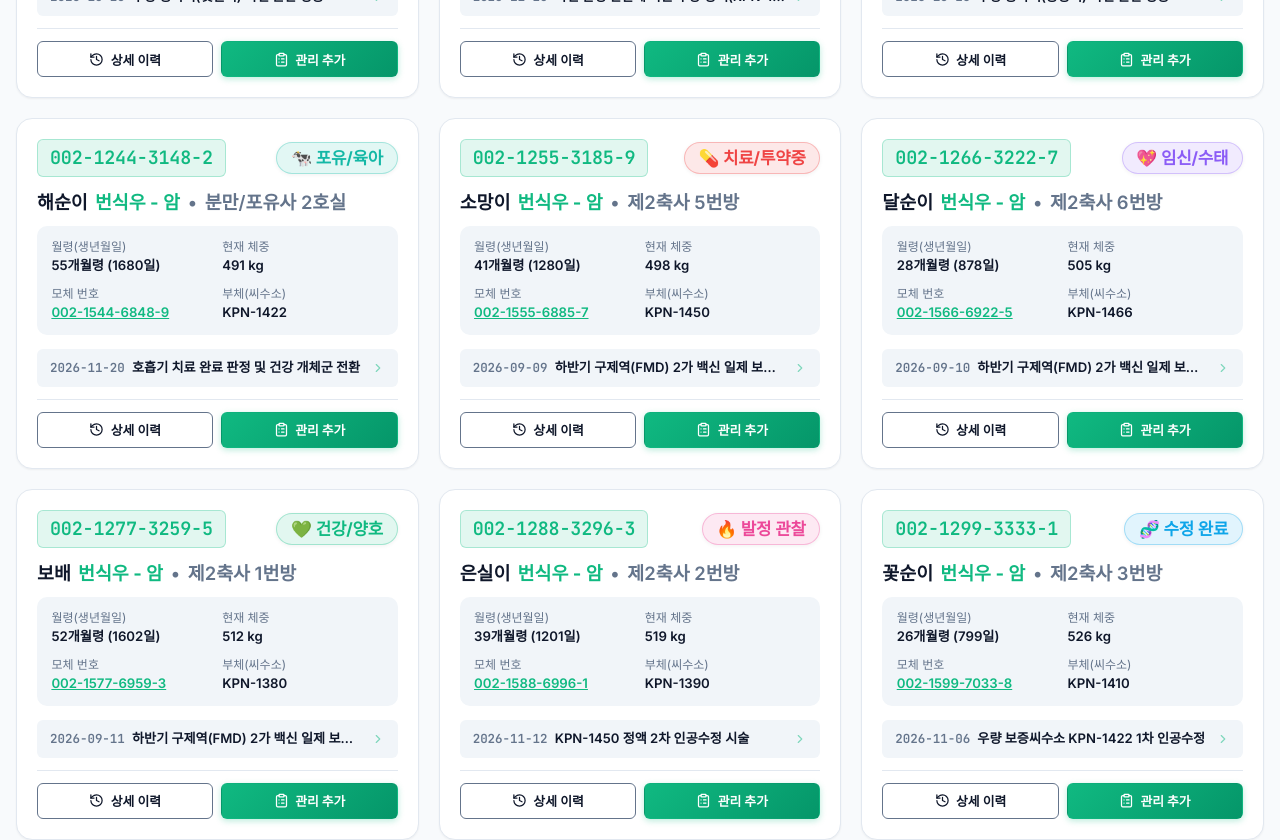
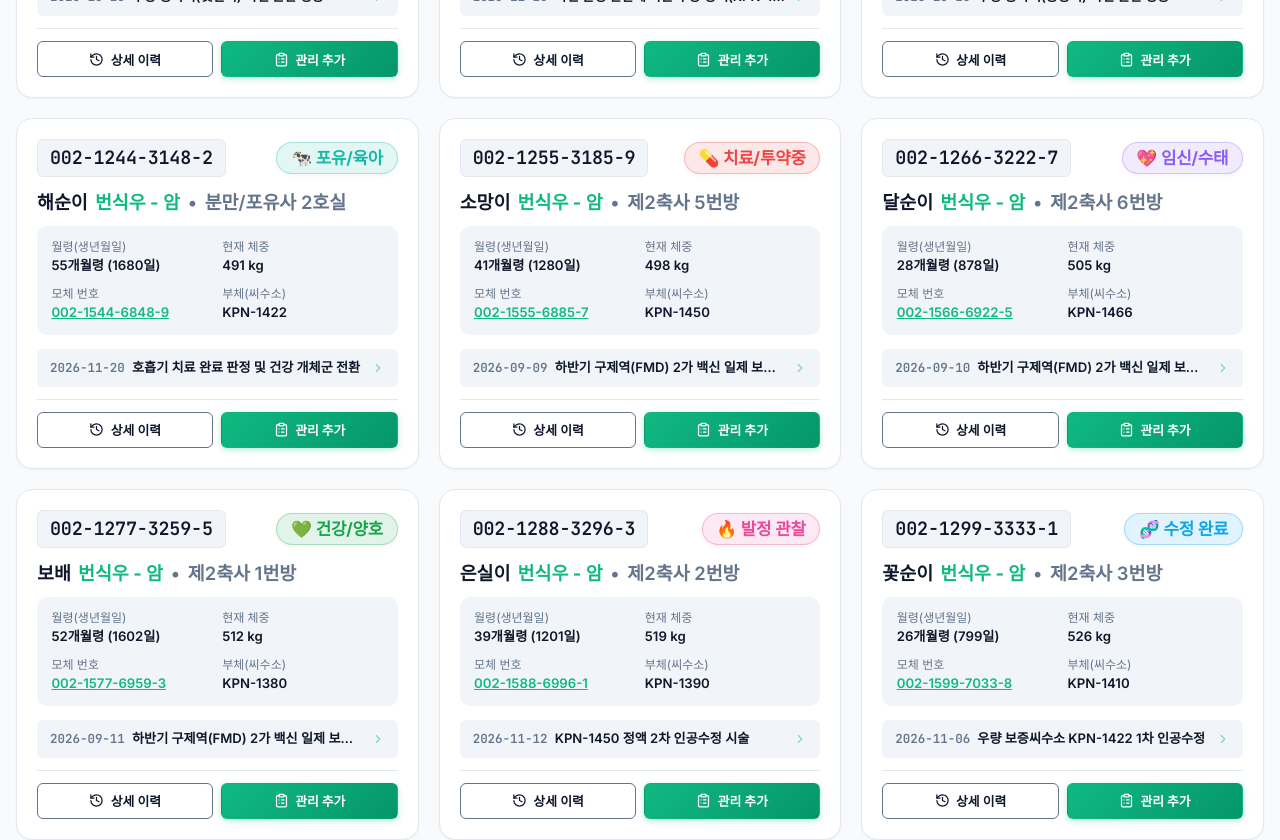
Before and after one commit to sysmedic/happy-farm, a React (Vite) app: page / in a window 1280 px wide. Shown: the part 760-1600 px from the top of the page. Built offline with nearby package versions, Linux system fonts and the light colour scheme; a web font is replaced by a local one.

Commit message:
feat: A안 테마 컬러 최적화 - 이표번호 쿨그레이 정돈, 건강상태 리프그린 분리 및 백신 뱃지 청록 톤 정돈

```diff
--- a/src/components/entities/EntityList.jsx
+++ b/src/components/entities/EntityList.jsx
@@ -43,7 +43,7 @@ const ALL_DASHBOARD_CARDS = [
   { id: 'inseminated', label: '수정 완료', icon: '🧬', color: '#0ea5e9', bg: 'rgba(14, 165, 233, 0.15)', desc: '인공수정 후 임신 확인 대기 (21일 재발정 관찰)' },
   { id: 'nursing', label: '포유/육아', icon: '🐄', color: '#14b8a6', bg: 'rgba(20, 184, 166, 0.15)', desc: '분만 후 젖먹이는 어미소 및 자우' },
   { id: 'scheduled_ship', label: '출하 예정', icon: '🚛', color: '#3b82f6', bg: 'rgba(59, 130, 246, 0.15)', desc: '도축 및 경매 출하 예정 개체' },
-  { id: 'healthy', label: '건강/양호', icon: '💚', color: '#10b981', bg: 'rgba(16, 185, 129, 0.15)', desc: '특이 질환 없이 건강한 정상 개체' },
+  { id: 'healthy', label: '건강/양호', icon: '💚', color: '#16a34a', bg: 'rgba(22, 163, 74, 0.15)', desc: '특이 질환 없이 건강한 정상 개체' },
   { id: 'shipped', label: '출하 완료', icon: '🏷️', color: '#64748b', bg: 'rgba(100, 116, 139, 0.15)', desc: '농장에서 출하 완료된 종료 개체' },
   { id: 'deceased', label: '폐사/도태', icon: '🪦', color: '#475569', bg: 'rgba(71, 85, 105, 0.15)', desc: '질병 또는 사고로 폐사된 종료 개체' },
 ];
--- a/src/index.css
+++ b/src/index.css
@@ -452,9 +452,15 @@ a:hover {
 }
 
 .badge-healthy {
-  background: rgba(16, 185, 129, 0.12);
-  color: #10b981;
-  border: 1px solid rgba(16, 185, 129, 0.3);
+  background: rgba(22, 163, 74, 0.12);
+  color: #16a34a;
+  border: 1px solid rgba(22, 163, 74, 0.28);
+}
+
+[data-theme='dark'] .badge-healthy {
+  background: rgba(34, 197, 94, 0.15);
+  color: #4ade80;
+  border: 1px solid rgba(34, 197, 94, 0.35);
 }
 
 .badge-in_heat {
@@ -513,9 +519,15 @@ a:hover {
 
 /* Category Badges for Care Logs */
 .badge-cat-vaccine {
-  background: rgba(16, 185, 129, 0.15);
-  color: #059669;
-  border: 1px solid rgba(16, 185, 129, 0.3);
+  background: rgba(13, 148, 136, 0.12);
+  color: #0d9488;
+  border: 1px solid rgba(13, 148, 136, 0.28);
+}
+
+[data-theme='dark'] .badge-cat-vaccine {
+  background: rgba(20, 184, 166, 0.15);
+  color: #2dd4bf;
+  border: 1px solid rgba(20, 184, 166, 0.35);
 }
 
 .badge-cat-treatment {
@@ -1029,13 +1041,13 @@ a:hover {
   font-family: var(--font-mono);
   font-size: 1.15rem;
   font-weight: 800;
-  color: var(--color-primary);
-  background: var(--color-primary-light);
+  color: var(--text-main);
+  background: var(--bg-card-subtle);
   height: 38px;
   box-sizing: border-box;
   padding: 0 0.75rem;
   border-radius: var(--radius-sm);
-  border: 1px solid var(--color-primary-border);
+  border: 1px solid var(--border-color);
   letter-spacing: -0.01em;
   cursor: pointer;
   white-space: nowrap;
@@ -1043,11 +1055,13 @@ a:hover {
   align-items: center;
   justify-content: center;
   line-height: 1;
+  transition: all 0.2s ease;
 }
 
 .entity-ear-tag:hover {
-  background: var(--color-primary);
-  color: #ffffff;
+  background: var(--color-primary-light);
+  color: var(--color-primary);
+  border-color: var(--color-primary);
 }
 
 /* 개체 상세 모달 헤더 내 이표번호 박스는 순수 정적 정보 뱃지 (손가락 커서 및 호버 반전 제거) */
@@ -1057,8 +1071,9 @@ a:hover {
 }
 
 .entity-detail-header .entity-ear-tag:hover {
-  background: var(--color-primary-light) !important;
-  color: var(--color-primary) !important;
+  background: var(--bg-card-subtle) !important;
+  color: var(--text-main) !important;
+  border-color: var(--border-color) !important;
 }
 
 .entity-name {
```
